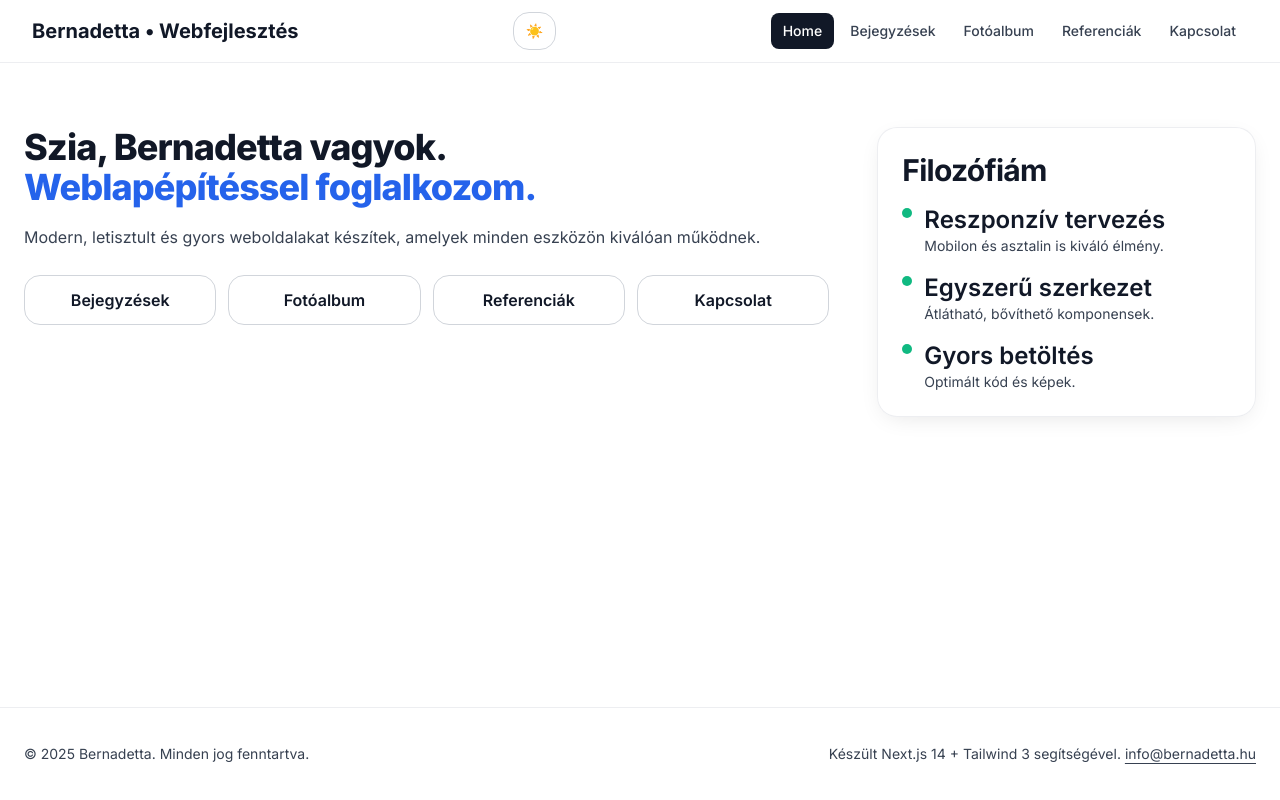
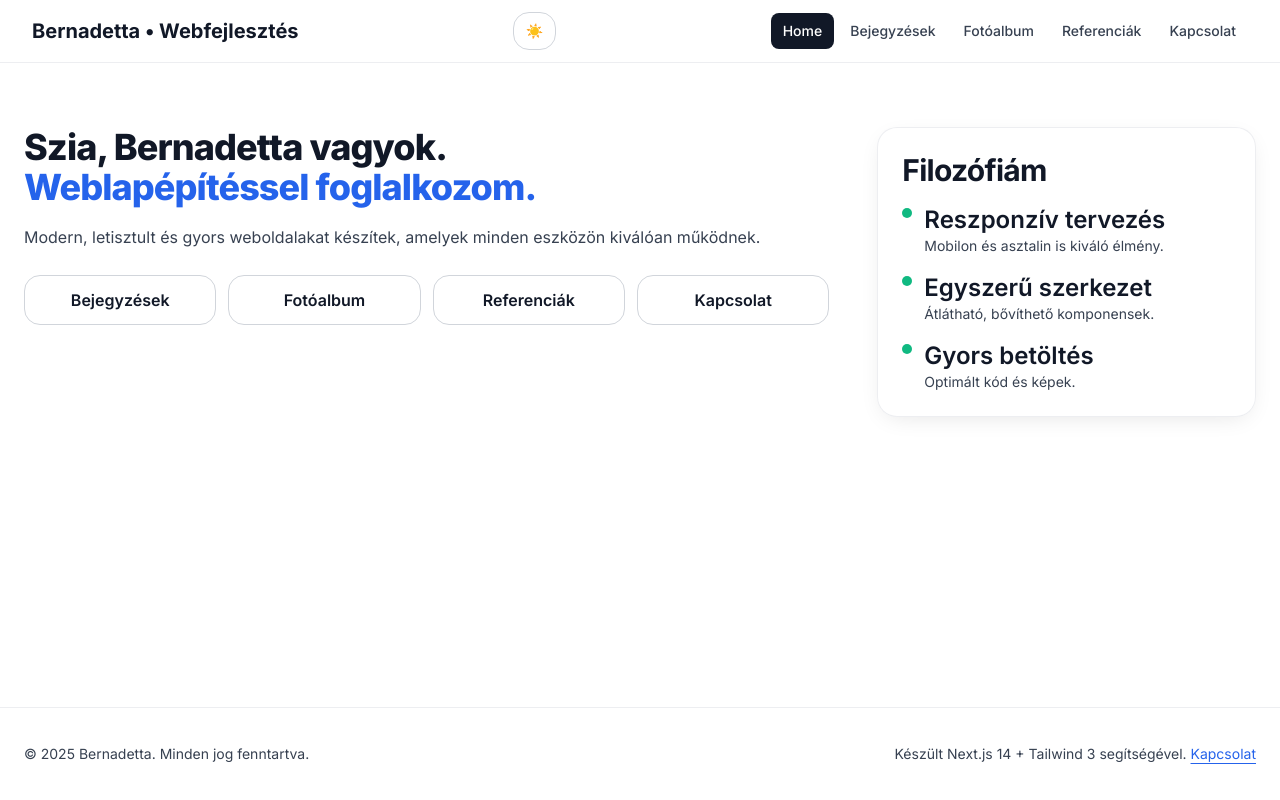
Before and after one commit to butus77/probaprojekt, a Next.js app: page / in a window 1280 px wide. Built offline with nearby package versions, Linux system fonts and the light colour scheme.

Commit message:
a footerben szereplo link ervenyesitese

```diff
--- a/components/Footer.tsx
+++ b/components/Footer.tsx
@@ -1,3 +1,5 @@
+import Link from "next/link";
+
 export default function Footer() {
   return (
     <footer className="mt-16 border-t border-gray-200/70 dark:border-gray-800">
@@ -6,9 +8,12 @@ export default function Footer() {
           <p>© {new Date().getFullYear()} Bernadetta. Minden jog fenntartva.</p>
           <p>
             Készült Next.js 14 + Tailwind 3 segítségével.{" "}
-            <a className="underline" href="mailto:info@bernadetta.hu">
-              info@bernadetta.hu
-            </a>
+            <Link
+              href="/kapcsolat"
+              className="underline text-blue-600 hover:text-blue-800 dark:text-blue-400 dark:hover:text-blue-300"
+            >
+              Kapcsolat
+            </Link>
           </p>
         </div>
       </div>
```
